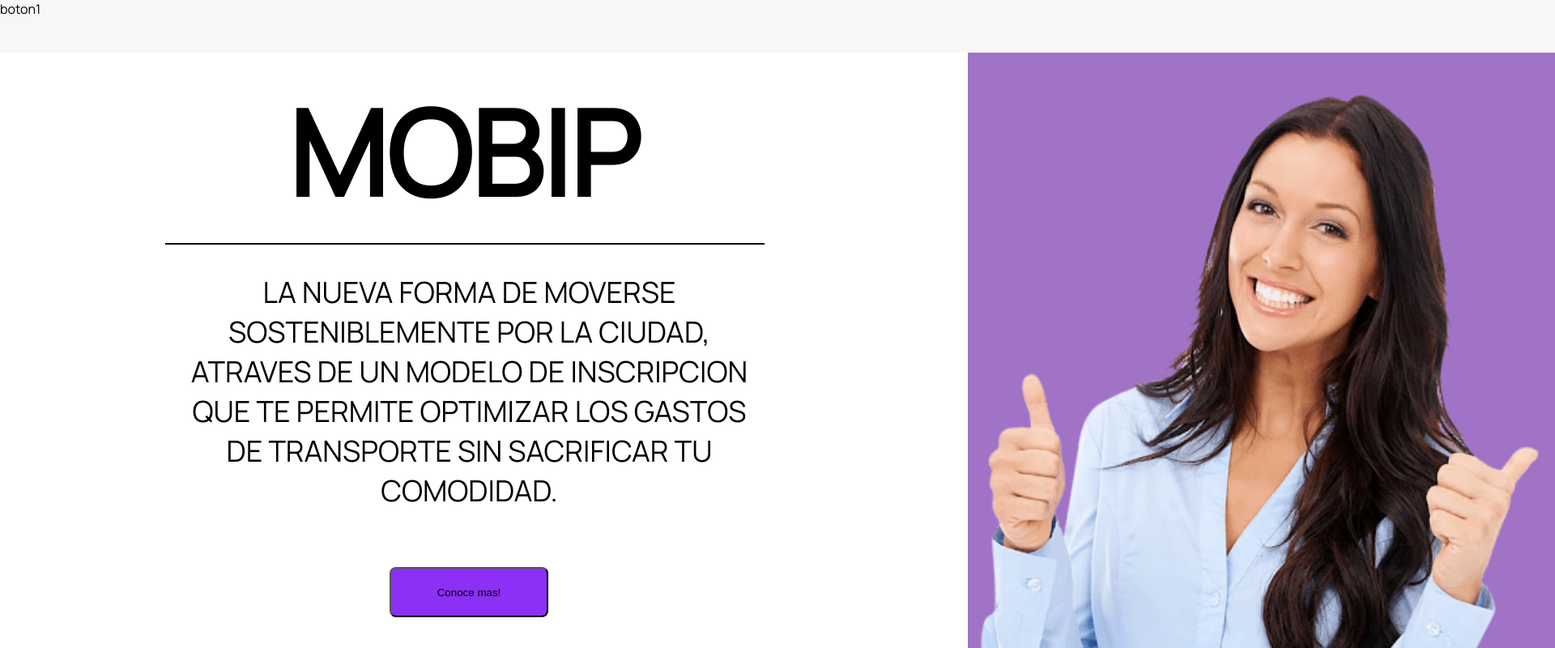
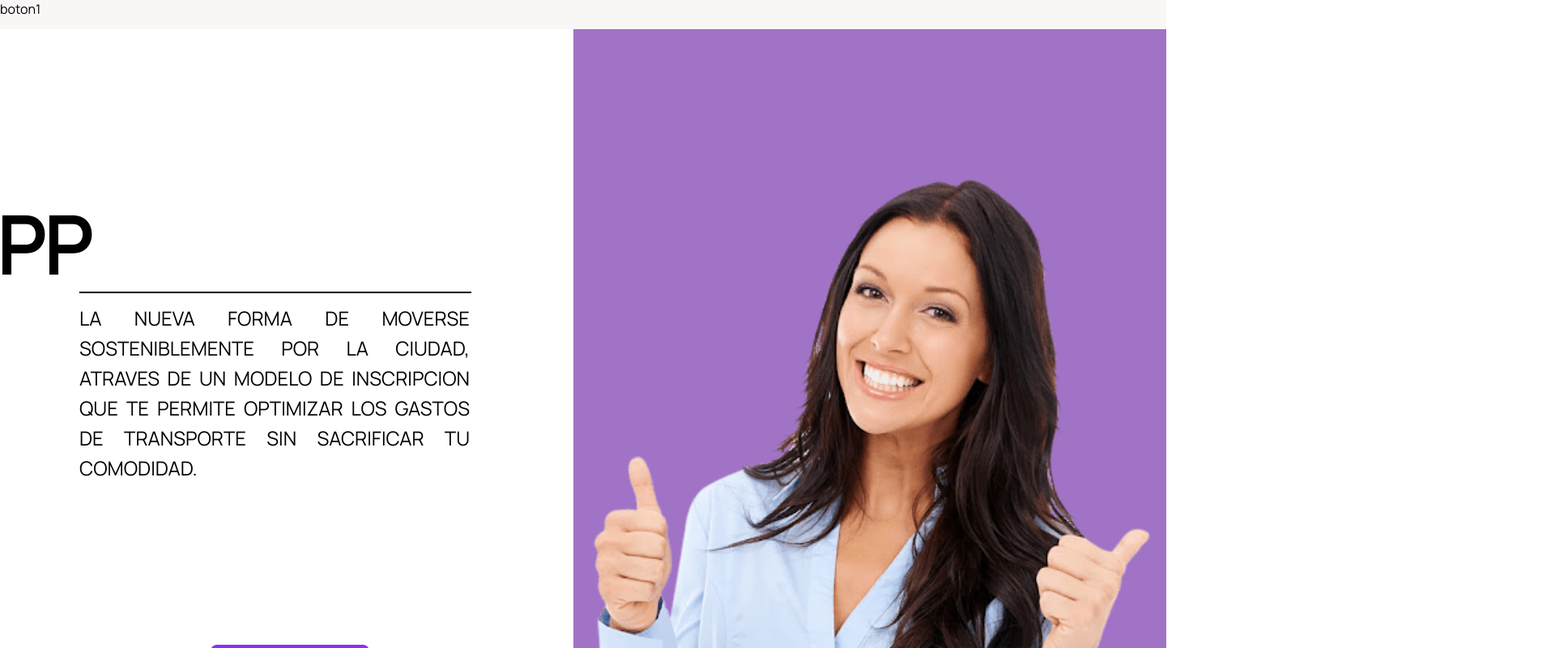
Before and after one commit to Saelbg/Mobip, a React (Create React App) app: page / in a window 1280 px wide. Shown: the top 800 px of the page at 81% size, 1920 px wide, since content can reach past the window. Built offline with nearby package versions, Linux system fonts and the light colour scheme.

Commit message:
Adjustments to CSS

```diff
--- a/src/components/Landing.js
+++ b/src/components/Landing.js
@@ -13,7 +13,7 @@ class Landing extends React.Component {
             <div>boton1</div>
           </div>
         </div>
-        <h1 className="Title">MoBip</h1>
+        <h1 className="Title">MoBipp</h1>
         <div className="Line" />
         <p className="Paragraph">
           La nueva forma de moverse sosteniblemente por la ciudad, atraves de un
@@ -21,7 +21,7 @@ class Landing extends React.Component {
           transporte sin sacrificar tu comodidad.
         </p>
         <button id="btnKnowMore" className="Button" onClick={this.knowMore}>
-          Conoce mas!
+          Conoce mas
         </button>
         <div className="SidePanel"></div>
         <img className="Image" src={womanImage}></img>
--- a/src/components/styles/Landing.css
+++ b/src/components/styles/Landing.css
@@ -1,23 +1,34 @@
 .Container {
   position: relative;
-  width: 1920px;
-  height: 1080px;
+  width: 1440px;
+  height: 1024px;
+
   background: #ffffff;
 
   font-family: Manrope;
   font-style: normal;
   font-weight: normal;
   color: #000000;
+
+  /* Small Devices, Tablets */
+  @media only screen and (min-width: 768px) {
+    width: 75%;
+  }
+
+  /* Medium Devices, Desktops */
+  @media only screen and (min-width: 992px) {
+    width: 50%;
+  }
 }
 
 .MenuBar {
   position: absolute;
-  width: 1920px;
-  height: 65px;
+  width: 1440px;
+  height: 36px;
   left: 0px;
   top: 0px;
+
   background: rgba(234, 226, 226, 0.3);
-  display: flex;
 }
 
 .MenuButons {
@@ -35,34 +46,34 @@
 
 .SidePanel {
   position: absolute;
-  width: 725px;
-  height: 860px;
-  left: 1195px;
-  top: 65px;
+  width: 732px;
+  height: 988px;
+  left: 708px;
+  top: 36px;
 
   background: rgba(138, 80, 184, 0.8);
 }
 
 .Image {
   position: absolute;
-  width: 725px;
-  height: 826px;
-  left: 1195px;
-  top: 100px;
+  width: 732px;
+  height: 819px;
+  left: 708px;
+  top: 205px;
 }
 
 .Title {
   position: absolute;
-  width: 550px;
-  height: 194px;
-  left: calc(50% - 550px / 2 - 387px);
-  top: calc(50% - 194px / 2 - 450px);
+  width: 557px;
+  height: 150px;
+  left: calc(50% - 557px / 2 - 381.5px);
+  top: calc(50% - 150px / 2 - 264px);
 
   font-family: Manrope;
   font-style: normal;
   font-weight: bold;
-  font-size: 144px;
-  line-height: 197px;
+  font-size: 96px;
+  line-height: 131px;
   text-align: center;
   text-transform: uppercase;
 
@@ -71,17 +82,19 @@
 
 .Paragraph {
   position: absolute;
-  width: 725px;
-  height: 268px;
-  left: 217px;
-  top: 300px;
+  width: 482px;
+  height: 205px;
+  left: 98px;
+  top: 350px;
 
   font-family: Manrope;
   font-style: normal;
   font-weight: normal;
-  font-size: 36px;
-  line-height: 49px;
-  text-align: center;
+  font-size: 24px;
+  line-height: 37px;
+  /* or 154% */
+
+  text-align: justify;
   text-transform: uppercase;
 
   color: #000000;
@@ -90,18 +103,56 @@
   position: absolute;
   width: 196px;
   height: 62px;
-  left: 481px;
-  top: 700px;
+  left: 260px;
+  top: 796px;
+
   background: #8c30f5;
+  mix-blend-mode: normal;
+  box-shadow: 0px 4px 4px rgba(0, 0, 0, 0.25);
+  border: 0px;
   border-radius: 8px;
+
+  font-family: Manrope;
+  font-style: normal;
+  font-weight: bold;
+  font-size: 20px;
+  line-height: 30px;
+  /* identical to box height, or 150% */
+
+  text-align: center;
+  font-feature-settings: "liga" off;
+
+  color: #ffffff;
 }
 
 .Line {
   position: absolute;
-  width: 738px;
+  width: 482px;
   height: 0px;
-  left: 204px;
-  top: 300px;
+  left: 98px;
+  top: 360px;
 
   border: 1px solid #000000;
 }
+
+.btnText {
+  position: absolute;
+  width: 114px;
+  height: 30px;
+  left: calc(50% - 114px / 2);
+  top: calc(50% - 30px / 2);
+
+  /* Label / Large Label */
+
+  font-family: Manrope;
+  font-style: normal;
+  font-weight: bold;
+  font-size: 20px;
+  line-height: 30px;
+  /* identical to box height, or 150% */
+
+  text-align: center;
+  font-feature-settings: "liga" off;
+
+  color: #ffffff;
+}
```
